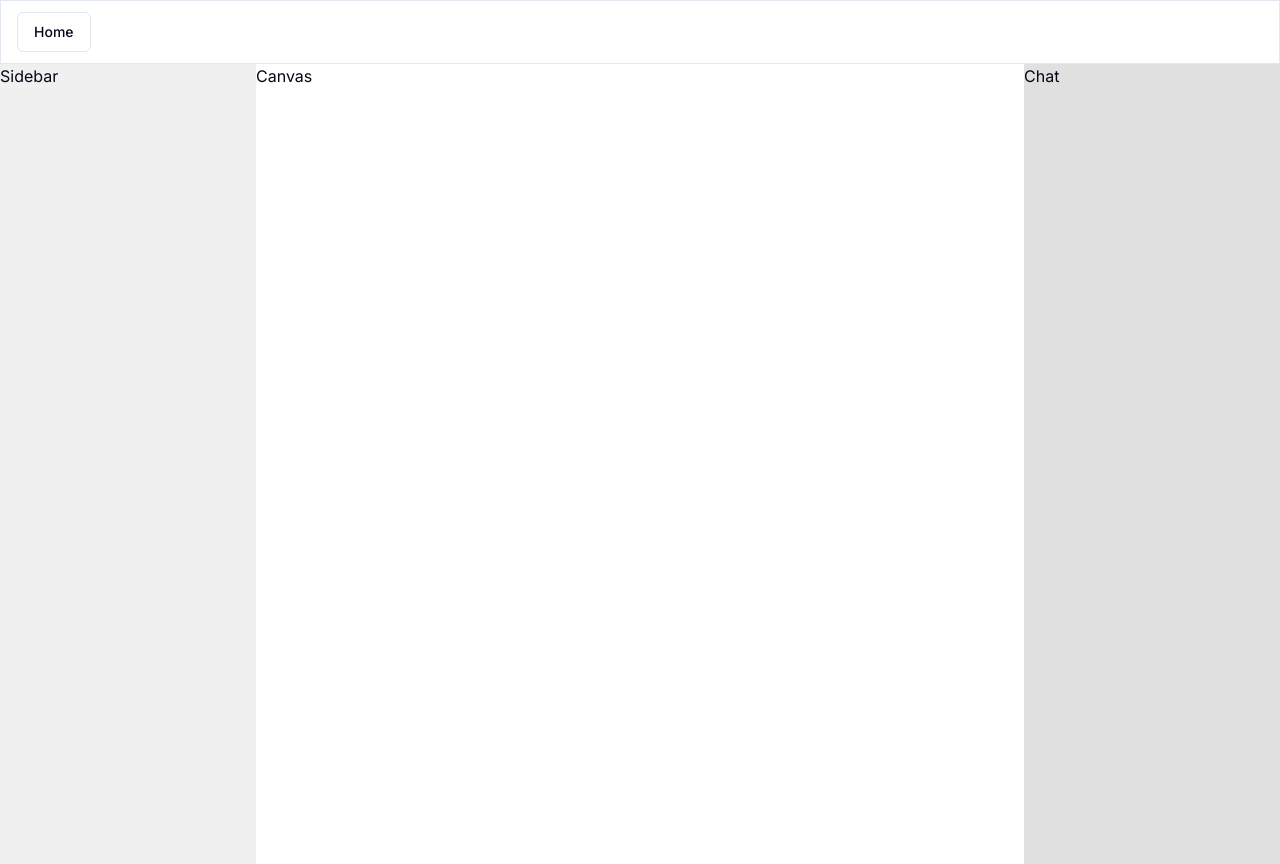
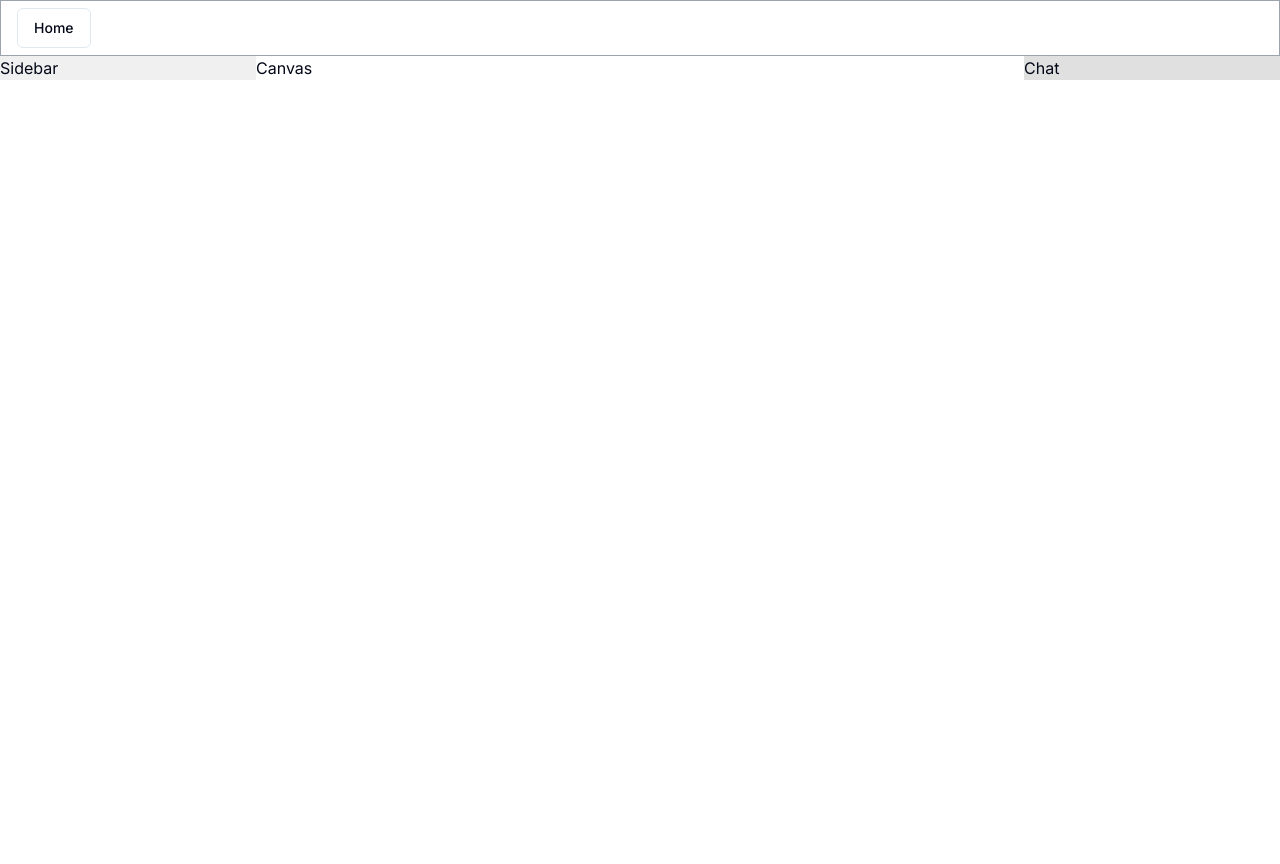
Before and after one commit to acdc-digital/solomon-electron, a Next.js app in the folder next/: page /dashboard in a window 1280 px wide. After the commit the page ends 800 px from the top, so only its background shows below. Built offline with nearby package versions, Linux system fonts and the light colour scheme.

Commit message:
Updated Window Movement

```diff
--- a/next/src/app/dashboard/_components/Dashboardheader.tsx
+++ b/next/src/app/dashboard/_components/Dashboardheader.tsx
@@ -6,7 +6,7 @@ import { Button } from '@/components/ui/button';
 
 const Dashboardheader: React.FC = () => {
     return (
-        <header className="w-full h-16 flex items-center justify-start pl-4 border border-b">
+        <header className="w-full h-14 flex items-center justify-start pl-4 border border-gray-400 border-b">
 
             <Button variant={"outline"}>
                 <Link href="/">Home</Link>
--- a/next/src/app/dashboard/page.tsx
+++ b/next/src/app/dashboard/page.tsx
@@ -8,7 +8,7 @@ import Chat from './_components/Chat';
 const DashboardPage: React.FC = () => {
   return (
     <DashboardLayout >
-      <div style={{ display: 'flex', height: '100vh' }}>
+      <div className="flex flex-1 overflow-hidden">
           <Sidebar />
           <Canvas />
           <Chat />
--- a/next/src/app/page.tsx
+++ b/next/src/app/page.tsx
@@ -3,10 +3,9 @@ import Header from "@/components/header";
 
 export default function Home() {
   return (
-    <>
+    <div className="flex flex-col min-h-screen">
       <Header />
-      <main className="flex min-h-screen flex-col items-center justify-between p-24">
-
+      <main className="flex flex-1 flex-col items-center justify-between p-24 overflow-hidden">
         <div className="relative flex place-items-center">
           <Image
             className="relative dark:drop-shadow-[0_0_0.3rem_#ffffff70] dark:invert"
@@ -18,6 +17,6 @@ export default function Home() {
           />
         </div>
       </main>
-    </>
+    </div>
   );
 }
```
Also changed, not shown: 1 other file (tests, documents, lock files or other folders).
